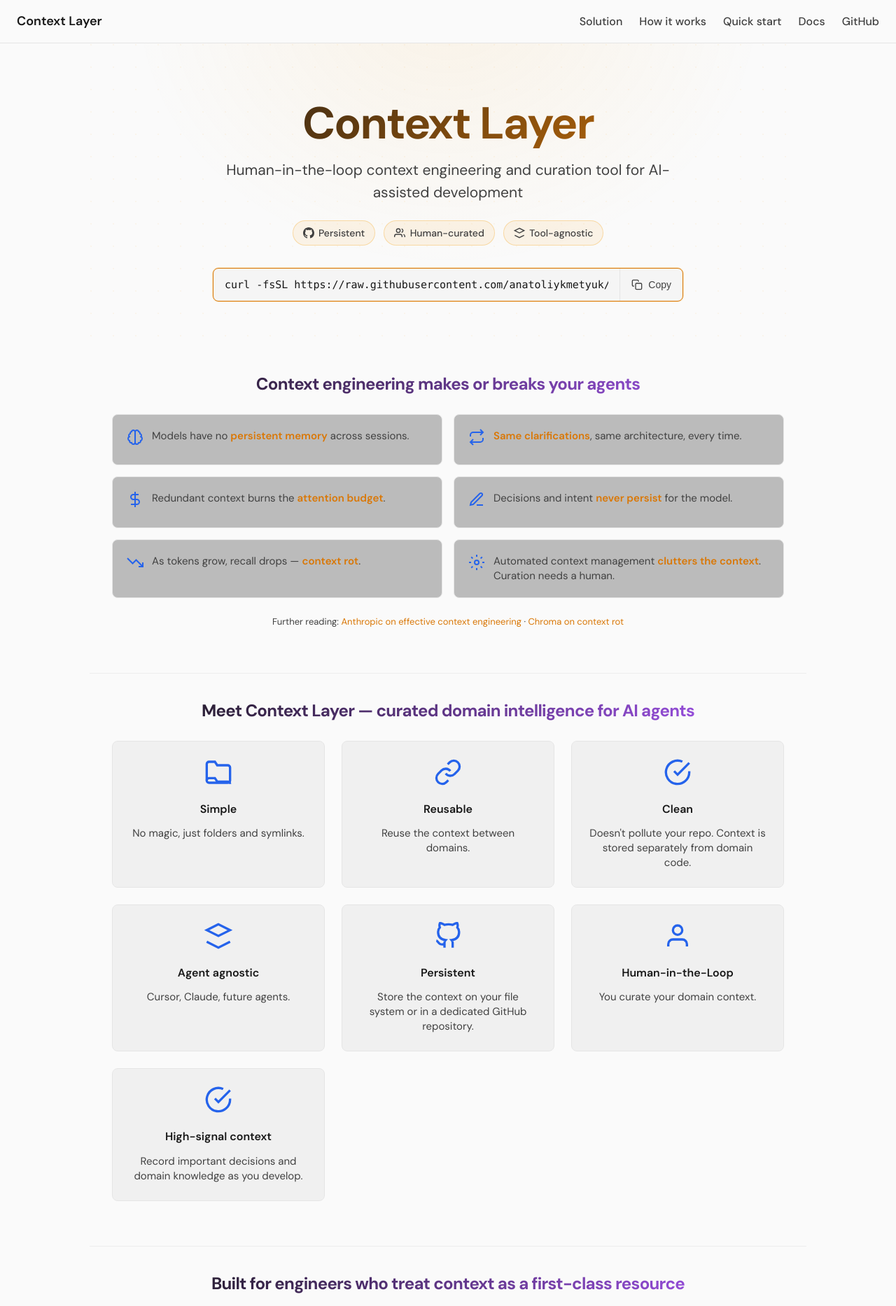
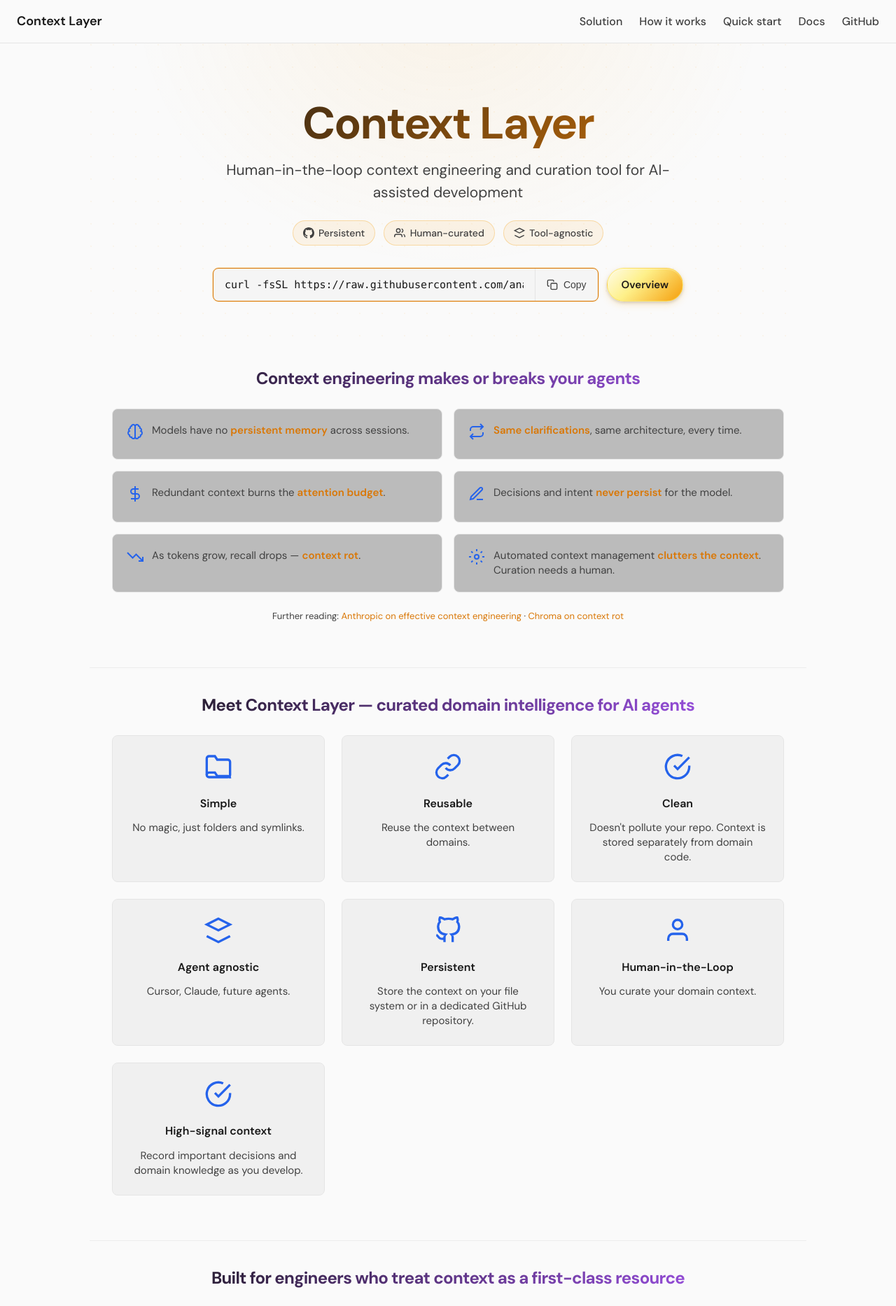
Before and after one commit to anatoliykmetyuk/ctxlayer, a Jekyll site: the page built from website/index.html, in a window 1280 px wide. Shown: the top 1867 px of the page at 70% size. Built offline with Jekyll 4.4.1, drawn with Linux system fonts in a browser that asks for light colours.

Commit message:
Add hero CTA button

```diff
--- a/website/index.html
+++ b/website/index.html
@@ -47,7 +47,10 @@
         </div>
       </div>
       <div class="hero-cta">
-        {% include copyable-command.html command=site.data.commands.install %}
+        <div class="hero-cta-row">
+          {% include copyable-command.html command=site.data.commands.install %}
+          <a href="docs/" class="hero-cta-btn">Overview</a>
+        </div>
       </div>
     </section>
 
--- a/website/style.css
+++ b/website/style.css
@@ -292,6 +292,78 @@
   text-align: left;
 }
 
+.hero-cta-row {
+  display: flex;
+  align-items: stretch;
+  gap: 0.75rem;
+  flex-wrap: wrap;
+}
+
+.hero-cta-row .copyable-command {
+  flex: 1;
+  min-width: 12rem;
+  margin-bottom: 0;
+}
+
+.hero-cta-btn {
+  display: inline-flex;
+  align-items: center;
+  justify-content: center;
+  padding: 0.5rem 1.25rem;
+  font-size: 0.9375rem;
+  font-weight: 600;
+  color: #1c1917;
+  background: linear-gradient(135deg, #fefce8 0%, #fef08a 40%, #f59e0b 100%);
+  border: 1px solid rgba(253, 224, 71, 0.6);
+  border-radius: 9999px;
+  text-decoration: none;
+  white-space: nowrap;
+  box-shadow:
+    0 1px 0 0 rgba(255, 255, 255, 0.2) inset,
+    0 2px 4px rgba(0, 0, 0, 0.3),
+    0 4px 12px rgba(245, 158, 11, 0.25);
+  transition: transform 0.12s ease, box-shadow 0.2s ease, border-color 0.2s ease;
+}
+
+.hero-cta-btn:hover {
+  transform: translateY(-2px);
+  box-shadow:
+    0 1px 0 0 rgba(255, 255, 255, 0.25) inset,
+    0 4px 8px rgba(0, 0, 0, 0.35),
+    0 8px 24px rgba(245, 158, 11, 0.4);
+  border-color: rgba(253, 224, 71, 0.7);
+}
+
+.hero-cta-btn:active {
+  transform: translateY(0);
+  box-shadow:
+    0 2px 0 0 rgba(0, 0, 0, 0.2) inset,
+    0 1px 2px rgba(0, 0, 0, 0.3);
+}
+
+@media (prefers-color-scheme: light) {
+  .hero-cta-btn {
+    background: linear-gradient(135deg, #fefce8 0%, #fef08a 40%, #f59e0b 100%);
+    box-shadow:
+      0 1px 0 0 rgba(255, 255, 255, 0.4) inset,
+      0 2px 4px rgba(0, 0, 0, 0.15),
+      0 4px 12px rgba(245, 158, 11, 0.2);
+  }
+
+  .hero-cta-btn:hover {
+    box-shadow:
+      0 1px 0 0 rgba(255, 255, 255, 0.5) inset,
+      0 4px 8px rgba(0, 0, 0, 0.2),
+      0 8px 24px rgba(245, 158, 11, 0.3);
+  }
+
+  .hero-cta-btn:active {
+    box-shadow:
+      0 2px 0 0 rgba(0, 0, 0, 0.15) inset,
+      0 1px 2px rgba(0, 0, 0, 0.2);
+  }
+}
+
 .hero-title {
   font-size: clamp(2.5rem, 6vw, 4rem);
   font-weight: 700;
```
